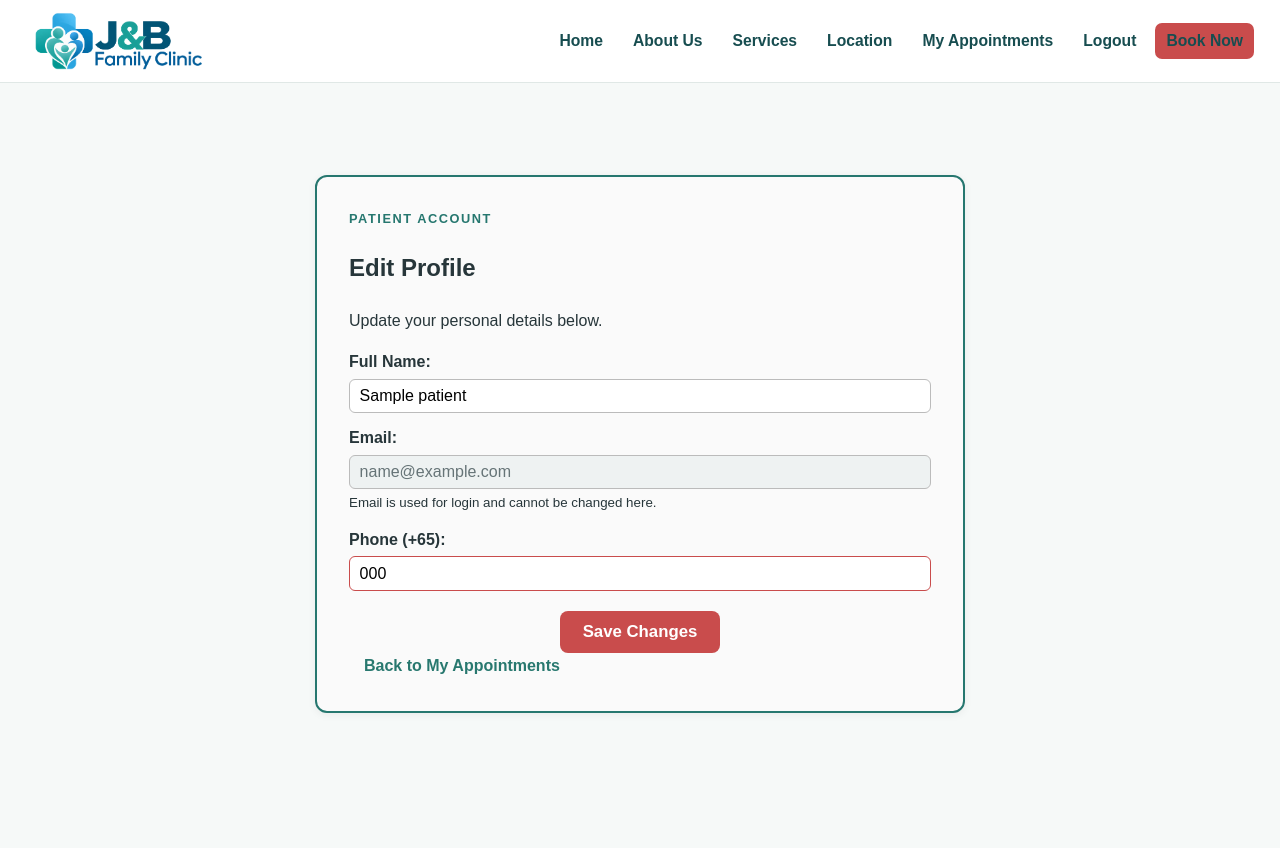
After one commit to 8holic/IE4727-Group-Project, a PHP site: page /edit_profile.php in a window 1280 px wide. The commit adds this page. Run offline with PHP 8.4, Linux system fonts and the light colour scheme; the visitor is signed in with stand-in values (Sample User, id 1); tables that the repository leaves empty hold one stand-in row (values such as "Sample post").

Commit message:
edit profile changed

```diff
--- /dev/null
+++ b/advance_version/edit_profile.php
@@ -0,0 +1,423 @@
+<?php
+require __DIR__ . '/includes/auth.php';
+require __DIR__ . '/includes/booking_rules.php';
+
+require_patient('edit_profile.php');
+
+$conn = db();
+
+$message = '';
+$messageClass = '';
+
+
+/* =========================================================
+   LOAD CURRENT PATIENT INFORMATION
+   ========================================================= */
+
+$stmt = mysqli_prepare(
+    $conn,
+    'SELECT name, email, phone
+     FROM patients
+     WHERE id = ?'
+);
+
+mysqli_stmt_bind_param(
+    $stmt,
+    'i',
+    $_SESSION['user_id']
+);
+
+mysqli_stmt_execute($stmt);
+
+$patient = mysqli_fetch_assoc(
+    mysqli_stmt_get_result($stmt)
+);
+
+mysqli_stmt_close($stmt);
+
+
+/* Patient account not found */
+if (!$patient) {
+
+    logout_user();
+
+    header('Location: login.php');
+    exit;
+}
+
+
+/* =========================================================
+   UPDATE PROFILE
+   ========================================================= */
+
+if ($_SERVER['REQUEST_METHOD'] === 'POST') {
+
+    $name = post_str('name');
+    $phone = post_str('phone');
+
+
+    /* CSRF protection */
+    if (!csrf_ok()) {
+
+        $message =
+            'Your session expired. Please refresh the page and try again.';
+
+        $messageClass = 'error';
+
+
+    /* Check name */
+    } elseif ($name === '') {
+
+        $message = 'Please enter your full name.';
+        $messageClass = 'error';
+
+
+    } elseif (strlen($name) < 2 || strlen($name) > 100) {
+
+        $message =
+            'Name must contain between 2 and 100 characters.';
+
+        $messageClass = 'error';
+
+
+    /* Check phone */
+    } elseif ($phone === '') {
+
+        $message = 'Please enter your mobile number.';
+        $messageClass = 'error';
+
+
+    } elseif (validate_phone($phone) !== '') {
+
+        $message =
+            'Please enter a valid Singapore mobile number.';
+
+        $messageClass = 'error';
+
+
+    } else {
+
+        try {
+
+            mysqli_begin_transaction($conn);
+
+
+            /* Update patient account */
+            $stmt = mysqli_prepare(
+                $conn,
+                'UPDATE patients
+                 SET name = ?, phone = ?
+                 WHERE id = ?'
+            );
+
+            mysqli_stmt_bind_param(
+                $stmt,
+                'ssi',
+                $name,
+                $phone,
+                $_SESSION['user_id']
+            );
+
+            mysqli_stmt_execute($stmt);
+            mysqli_stmt_close($stmt);
+
+
+            /*
+             * Existing appointments store copies of
+             * patient name and phone.
+             *
+             * Update them so the doctor dashboard
+             * also shows the latest information.
+             */
+            $stmt = mysqli_prepare(
+                $conn,
+                'UPDATE appointments
+                 SET patient_name = ?, phone = ?
+                 WHERE patient_id = ?'
+            );
+
+            mysqli_stmt_bind_param(
+                $stmt,
+                'ssi',
+                $name,
+                $phone,
+                $_SESSION['user_id']
+            );
+
+            mysqli_stmt_execute($stmt);
+            mysqli_stmt_close($stmt);
+
+
+            mysqli_commit($conn);
+
+
+            /* Update session name immediately */
+            $_SESSION['user_name'] = $name;
+
+
+            /* Update values shown in the form */
+            $patient['name'] = $name;
+            $patient['phone'] = $phone;
+
+
+            $message = 'Profile updated successfully.';
+            $messageClass = 'success';
+
+
+        } catch (mysqli_sql_exception $e) {
+
+            mysqli_rollback($conn);
+
+            $message =
+                'Profile could not be updated. Please try again.';
+
+            $messageClass = 'error';
+        }
+    }
+
+
+    /*
+     * Keep entered values when validation fails
+     */
+    if ($messageClass === 'error') {
+
+        $patient['name'] = $name;
+        $patient['phone'] = $phone;
+    }
+}
+
+?>
+
+<!DOCTYPE html>
+
+<html lang="en">
+
+<head>
+
+  <meta charset="UTF-8">
+
+  <meta
+    name="viewport"
+    content="width=device-width, initial-scale=1.0"
+  >
+
+  <title>
+    Edit Profile | J&amp;B Family Clinic
+  </title>
+
+  <link
+    rel="stylesheet"
+    href="style.css"
+  >
+
+</head>
+
+
+<body>
+
+
+<header class="top-header">
+
+  <a
+    class="logo-link"
+    href="index.html"
+    aria-label="J&B Family Clinic Home"
+  >
+
+    <img
+      class="clinic-logo"
+      src="assets/logo.png"
+      alt="J&B Family Clinic logo"
+    >
+
+  </a>
+
+
+  <nav
+    class="top-nav"
+    aria-label="Main navigation"
+  >
+
+    <ul>
+
+      <li>
+        <a href="index.html">
+          Home
+        </a>
+      </li>
+
+      <li>
+        <a href="about.html">
+          About Us
+        </a>
+      </li>
+
+      <li>
+        <a href="service.html">
+          Services
+        </a>
+      </li>
+
+      <li>
+        <a href="location.html">
+          Location
+        </a>
+      </li>
+
+      <li>
+        <a href="my_appointments.php">
+          My Appointments
+        </a>
+      </li>
+
+      <li>
+        <a href="logout.php">
+          Logout
+        </a>
+      </li>
+
+      <li>
+        <a
+          class="book-now"
+          href="booking.php"
+        >
+          Book Now
+        </a>
+      </li>
+
+    </ul>
+
+  </nav>
+
+</header>
+
+
+
+<main class="page">
+
+
+  <section class="booking-form edit-profile-form">
+
+    <p class="eyebrow">
+      PATIENT ACCOUNT
+    </p>
+
+    <h1>
+      Edit Profile
+    </h1>
+
+    <p>
+      Update your personal details below.
+    </p>
+
+
+    <?php if ($message !== ''): ?>
+
+      <p class="form-msg <?= h($messageClass) ?>">
+        <?= h($message) ?>
+      </p>
+
+    <?php endif; ?>
+
+
+    <form
+      method="post"
+      action="edit_profile.php"
+    >
+
+
+      <!-- CSRF TOKEN -->
+
+      <input
+        type="hidden"
+        name="csrf"
+        value="<?= h(csrf_token()) ?>"
+      >
+
+
+      <!-- NAME -->
+
+      <label for="name">
+        Full Name:
+      </label>
+
+      <input
+        type="text"
+        id="name"
+        name="name"
+        minlength="2"
+        maxlength="100"
+        autocomplete="name"
+        required
+        value="<?= h($patient['name']) ?>"
+      >
+
+
+      <!-- EMAIL -->
+
+      <label for="email">
+        Email:
+      </label>
+
+      <input
+        type="email"
+        id="email"
+        value="<?= h($patient['email']) ?>"
+        readonly
+      >
+
+      <small>
+        Email is used for login and cannot be changed here.
+      </small>
+
+
+      <!-- PHONE -->
+
+      <label for="phone">
+        Phone (+65):
+      </label>
+
+      <input
+        type="tel"
+        id="phone"
+        name="phone"
+        inputmode="tel"
+        autocomplete="tel"
+        pattern="(?:\+?65)?[\s\-]?[89][0-9]{3}[\s\-]?[0-9]{4}"
+        placeholder="+65 9123 4567"
+        title="Enter an 8-digit Singapore mobile number starting with 8 or 9."
+        required
+        value="<?= h($patient['phone']) ?>"
+      >
+
+
+      <button type="submit">
+        Save Changes
+      </button>
+
+
+      <a
+        class="profile-back-link"
+        href="my_appointments.php"
+      >
+        Back to My Appointments
+      </a>
+
+
+    </form>
+
+  </section>
+
+
+</main>
+
+
+</body>
+
+</html>
+
+<?php
+
+mysqli_close($conn);
+
+?>
--- a/advance_version/my_appointments.php
+++ b/advance_version/my_appointments.php
@@ -46,6 +46,9 @@ $message = get_str('message');
         <p class="eyebrow">PATIENT ACCOUNT</p>
         <h1>My Appointments</h1>
         <p>Logged in as <?= h($_SESSION['user_name']) ?>.</p>
+        <a class="edit-profile-btn" href="edit_profile.php">
+          Edit Profile
+        </a>
       </div>
       <a class="book-now" href="booking.php">New Appointment</a>
     </div>
--- a/advance_version/style.css
+++ b/advance_version/style.css
@@ -778,3 +778,53 @@ body {
     font-size: 0.85rem;
   }
 }
+/* =========================================================
+   EDIT PROFILE
+   ========================================================= */
+
+.edit-profile-btn {
+  display: inline-block;
+  margin-top: 8px;
+  padding: 8px 16px;
+
+  background: #ffffff;
+  color: #28786f;
+
+  border: 1px solid #28786f;
+  border-radius: 6px;
+
+  text-decoration: none;
+  font-weight: 600;
+}
+
+.edit-profile-btn:hover {
+  background: #28786f;
+  color: #ffffff;
+}
+
+
+.edit-profile-form {
+  max-width: 650px;
+  margin: 40px auto;
+}
+
+
+.edit-profile-form input[readonly] {
+  background: #eef2f2;
+  color: #667477;
+  cursor: not-allowed;
+}
+
+
+.profile-back-link {
+  display: inline-block;
+  margin-left: 15px;
+
+  color: #28786f;
+  text-decoration: none;
+  font-weight: 600;
+}
+
+.profile-back-link:hover {
+  text-decoration: underline;
+}
```
